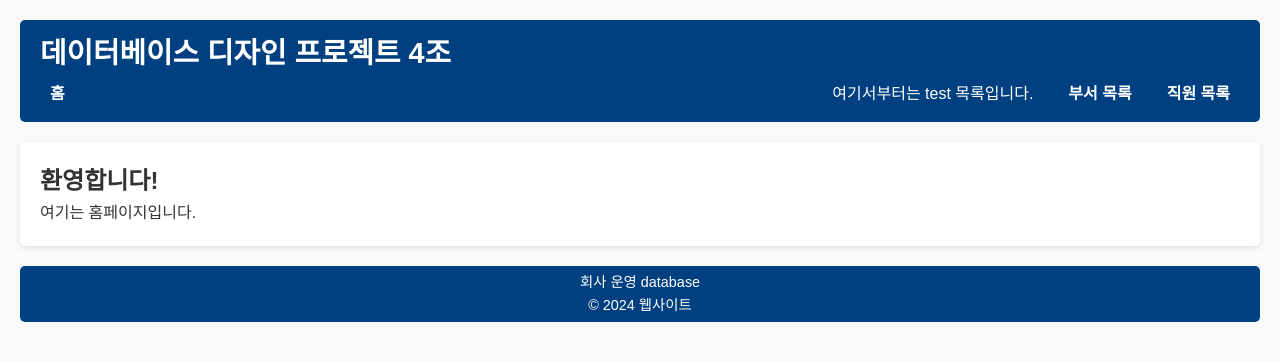
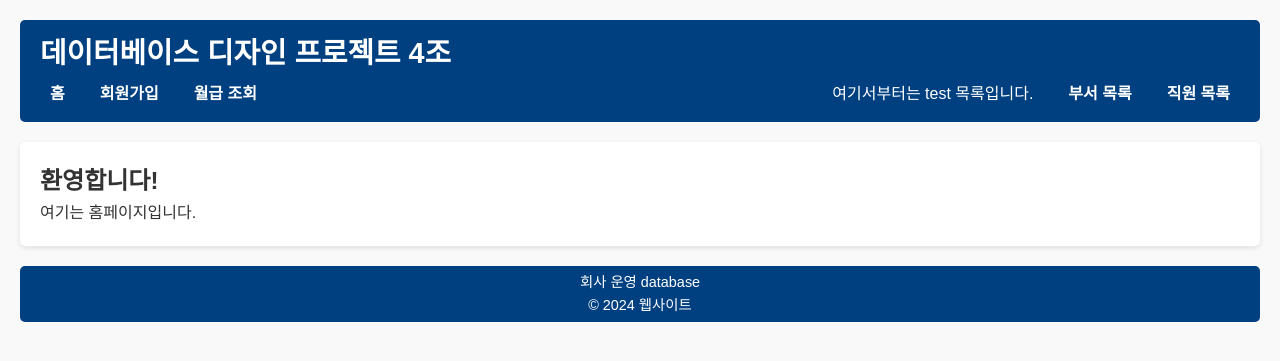
Before and after one commit to shinnyeonki/database_design_project_group4, a Flask app: page / in a window 1280 px wide. Shown: the top 361 px of the page. Run offline with Flask 3, Linux system fonts and the light colour scheme.

Commit message:
기본 틀 완성

```diff
--- a/src/app.py
+++ b/src/app.py
@@ -15,8 +15,12 @@ def create_app():
     # Register blueprints
     import main_views
     import test_views
+    import sign_views
+    import salary_views
     app.register_blueprint(main_views.main)
     app.register_blueprint(test_views.test)
+    app.register_blueprint(sign_views.sign)
+    app.register_blueprint(salary_views.salary)
 
     return app
 
--- a/src/templates/base.html
+++ b/src/templates/base.html
@@ -13,6 +13,8 @@
         <nav>
             <ul class="main-nav">
                 <li><a href="{{ url_for('main.index') }}">홈</a></li>
+                <li><a href="{{ url_for('sign.sign') }}">회원가입</a></li>
+                <li><a href="{{ url_for('salary.employee') }}">월급 조회</a></li>
             </ul>
             <ul class="sub-nav">
                 <li>여기서부터는 test 목록입니다.</li>
```
Also changed, not shown: src/salary_views.py (renamed from src/salary.py), src/sign_views.py (renamed from src/sign.py).
